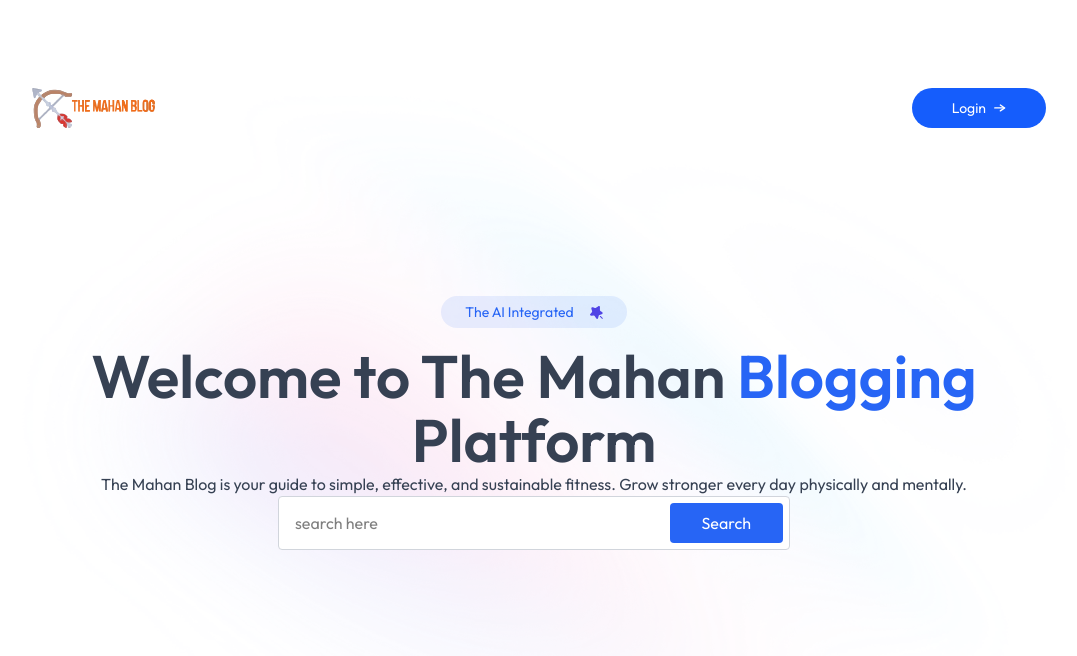
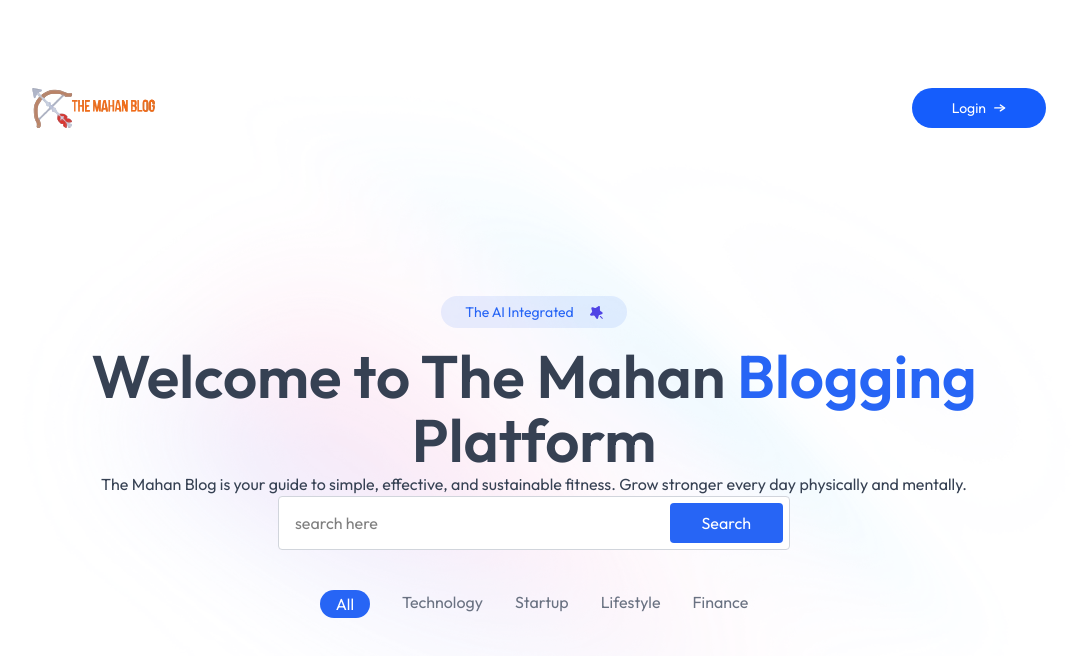
Before and after one commit to codewgagan/The-Mahan-Blog, a React (Vite) app: page / in a window 1280 px wide. Shown: the top 656 px of the page, without its empty margins (106-1183 px from the left). Built offline with nearby package versions, Linux system fonts and the light colour scheme.

Commit message:
Created Home Page

```diff
--- a/package.json
+++ b/package.json
@@ -11,6 +11,7 @@
   },
   "dependencies": {
     "@tailwindcss/vite": "^4.1.17",
+    "motion": "^12.23.24",
     "react": "^19.2.0",
     "react-dom": "^19.2.0",
     "react-router-dom": "^7.9.6",
--- /dev/null
+++ b/src/components/BlogCard.jsx
@@ -0,0 +1,11 @@
+import React from 'react'
+
+const BlogCard = ({blog}) => {
+  return (
+    <div>
+
+    </div>
+  )
+}
+
+export default BlogCard
--- a/src/components/BlogList.jsx
+++ b/src/components/BlogList.jsx
@@ -1,13 +1,37 @@
-import React from 'react'
+import React, { useState } from "react";
+import { blogCategories } from "../assets/assets";
+import { motion } from "motion/react";
 
 const BlogList = () => {
+  const [menu, setMenu] = useState("All");
+
   return (
     <div>
-      <div className=''>
+      <div className="flex justify-center gap-4 sm:gap-8 my-10 relative">
+        {blogCategories.map((item) => (
+          <div key={item} className="relative">
+            <button
+              onClick={() => setMenu(item)}
+              className={`cursor-pointer text-gray-500 ${
+                menu === item && "text-white px-4 pt-0.5"
+              }`}
+            >
+              {item}
+              {menu === item && (
+                <motion.div
+                    layoutId="underline"
+                    transition={{ type: "spring", stiffness: 500, damping: 30 }}
+                    className="absolute left-0 right-0 top-0 h-7 -z-1 bg-primary rounded-full"
+                  ></motion.div>
 
+              )}
+            </button>
+          </div>
+        ))}
       </div>
+      <div>{/* Blog Cards */}</div>
     </div>
-  )
-}
+  );
+};
 
-export default BlogList
+export default BlogList;
```
